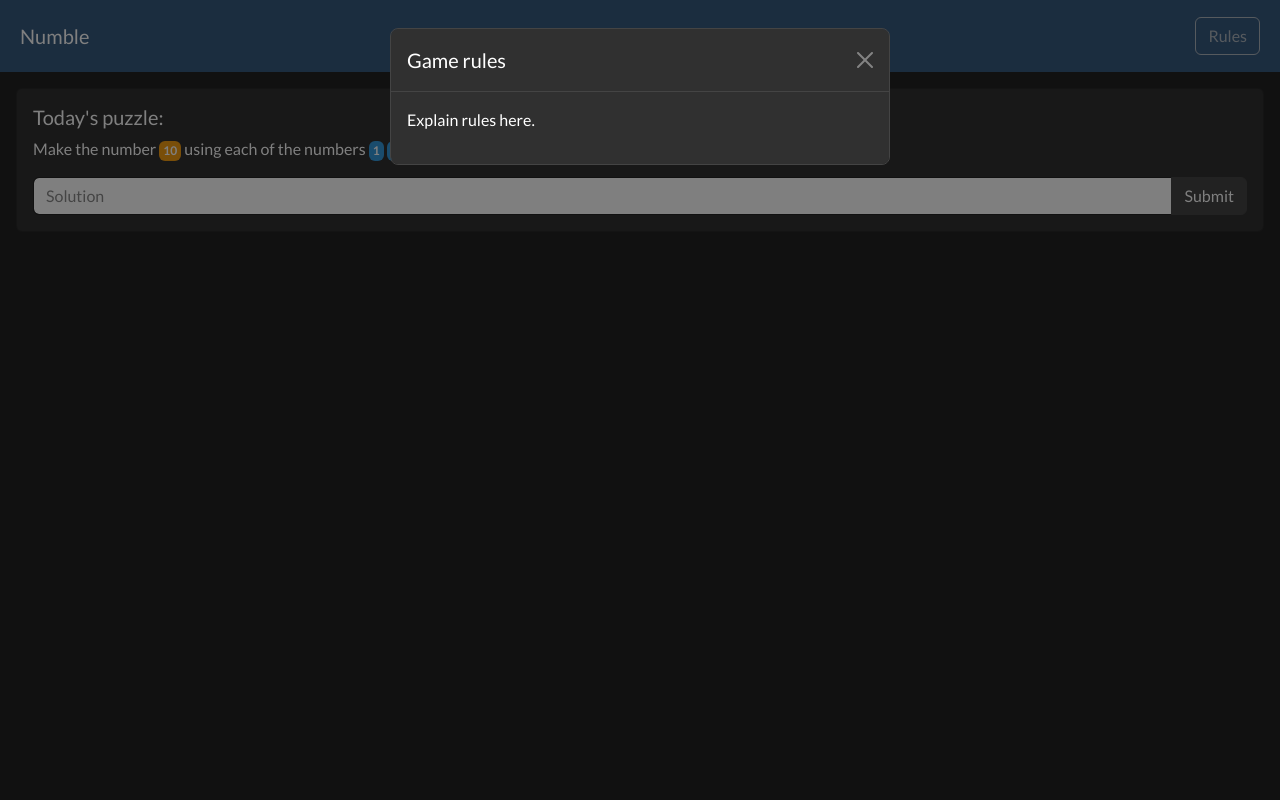
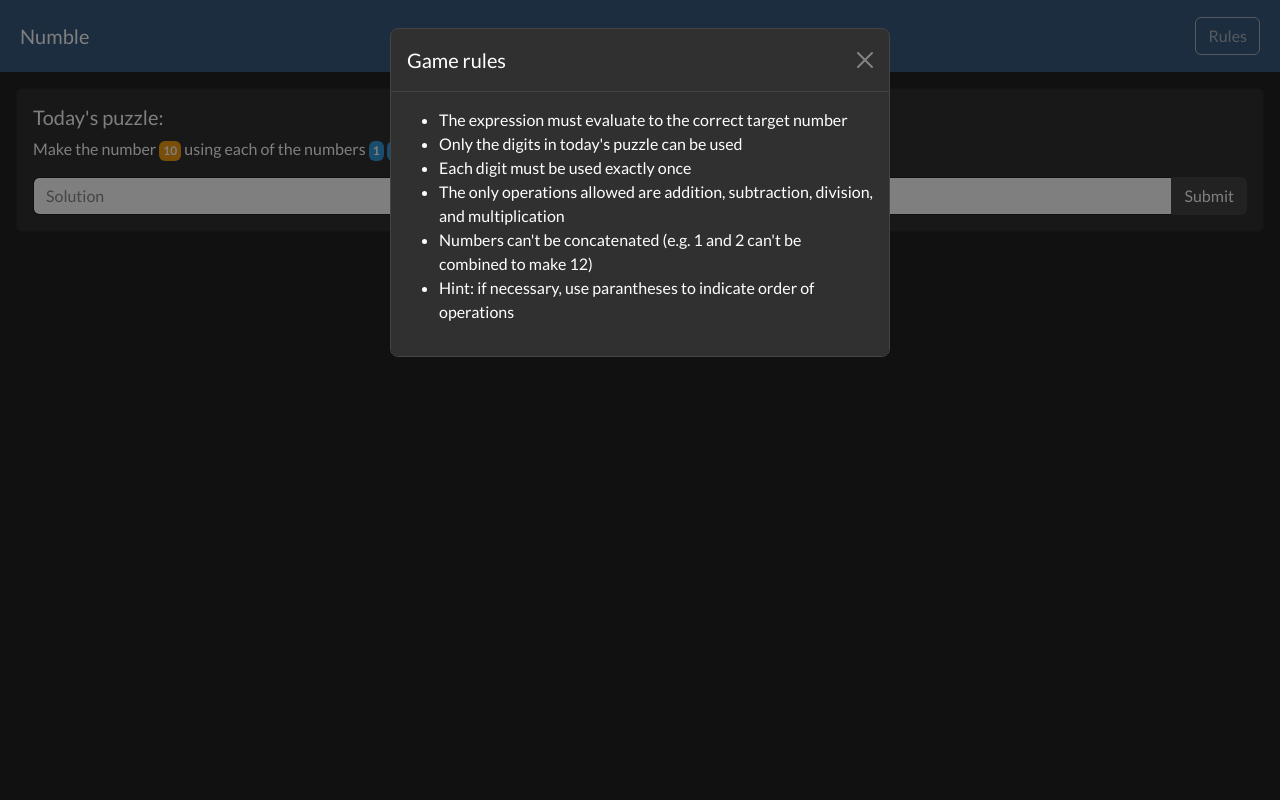
Before and after one commit to taliabn/numble, a Django app: page / in a window 1280 px wide, after a click on "Rules". Run offline with Django 4.2, Linux system fonts and the light colour scheme; some libraries are stand-ins or nearby versions.

Commit message:
feat(base.html): added game rules

```diff
--- a/game/numble/templates/base.html
+++ b/game/numble/templates/base.html
@@ -8,7 +8,6 @@
     <title>Numble</title>
     <meta charset="utf-8" />
     <meta name="viewport" content="width=device-width, initial-scale=1" />
-
     <link
       rel="stylesheet"
       href="{% static 'css/bootstrap.min.css' %}"
@@ -35,7 +34,7 @@
         </button>
       </div>
     </nav>
-    <!-- Modal -->
+    <!-- Rules modal -->
     <div class="modal" id="rulesModal">
       <div class="modal-dialog" role="document">
         <div class="modal-content">
@@ -51,7 +50,14 @@
             </button>
           </div>
           <div class="modal-body">
-            <p>Explain rules here.</p>
+            <ul>
+              <li>The expression must evaluate to the correct target number</li>
+              <li>Only the digits in today's puzzle can be used</li>
+              <li>Each digit must be used exactly once</li>
+              <li>The only operations allowed are addition, subtraction, division, and multiplication</li>
+              <li>Numbers can't be concatenated (e.g. 1 and 2 can't be combined to make 12)</li>
+              <li>Hint: if necessary, use parantheses to indicate order of operations</li>
+            </ul>
           </div>
         </div>
       </div>
```
